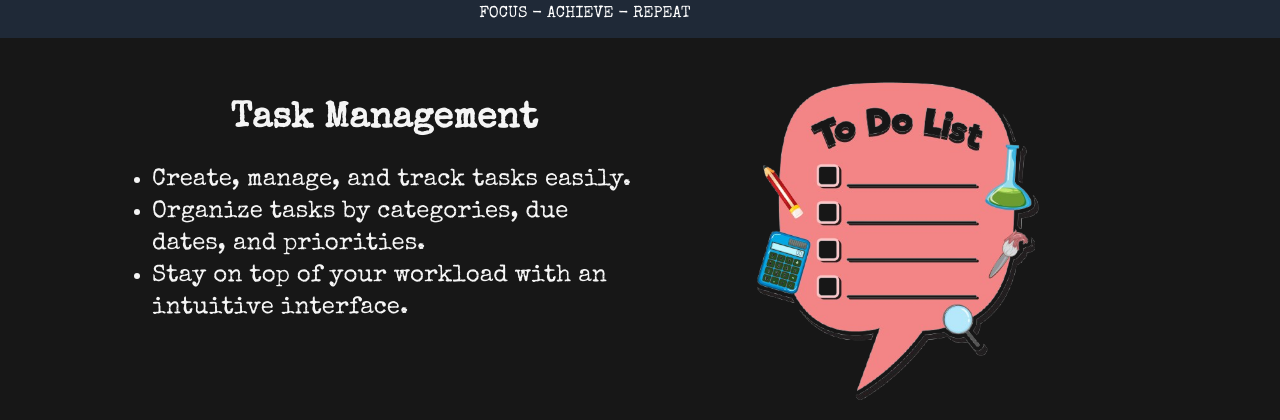
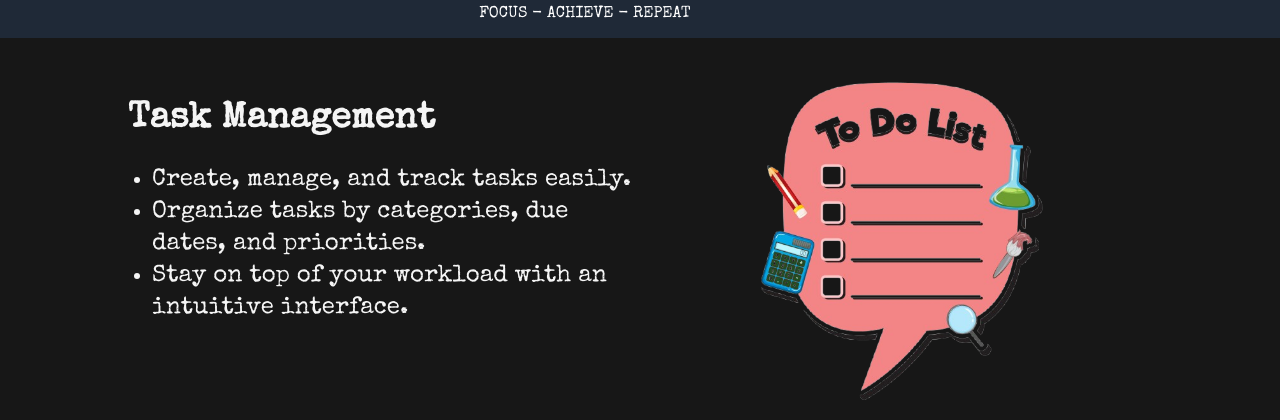
Before and after one commit to Rashy-hub/TaskTrackr-React-Front, a React (Vite) app: page / in a window 1280 px wide. Shown: the part 514-934 px from the top of the page. Built offline with nearby package versions, Linux system fonts and the light colour scheme; no server answers.

Commit message:
style : features section display in grid , new image added

```diff
--- a/src/components/home/Features.jsx
+++ b/src/components/home/Features.jsx
@@ -14,14 +14,9 @@ const Features = () => {
         <section className="w-full mt-4">
             {features.length > 0 ? (
                 features.map((feature, index) => (
-                    <div
-                        key={index}
-                        className={`grid grid-cols-2 w-[80%] mt-12 mx-auto place-content-center place-items-center ${
-                            index % 2 === 1 ? 'flex-row-reverse' : ''
-                        }`}
-                    >
+                    <div key={index} className="grid grid-cols-1 md:grid-cols-2 gap-4 w-[80%] mt-12 mx-auto place-items-center">
                         {/* Text Section */}
-                        <div className="flex flex-col items-center justify-start">
+                        <div className={`flex flex-col items-start ${index % 2 === 1 ? 'order-2' : 'order-1'}`}>
                             <h2 className="text-4xl font-semibold font-special mb-6">{feature.title}</h2>
                             <ul className="list-disc pl-6 mb-4">
                                 {feature.description.map((point, idx) => (
@@ -33,7 +28,7 @@ const Features = () => {
                         </div>
 
                         {/* Image Section */}
-                        <div className="w-[300px] h-[300px] place-self-center">
+                        <div className={`w-[300px] h-[300px] place-self-center ${index % 2 === 1 ? 'order-1' : 'order-2'}`}>
                             <img src={feature.image} alt={feature.title} className="w-full h-auto" />
                         </div>
                     </div>
```
Also changed, not shown: public/images/pomodoro.png.
